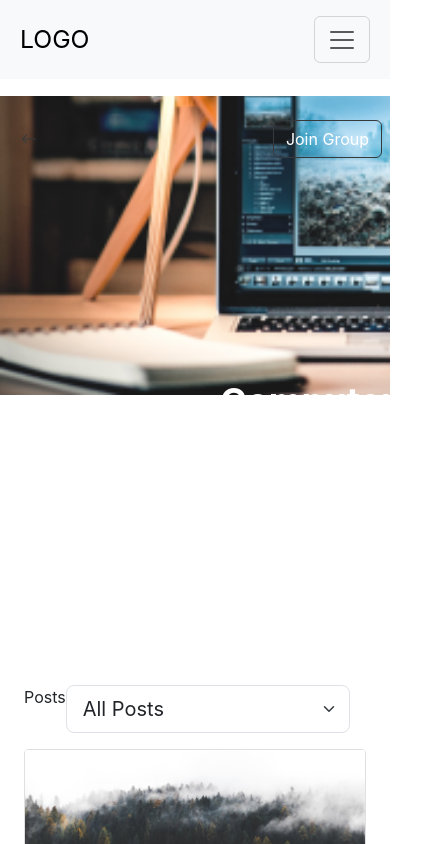
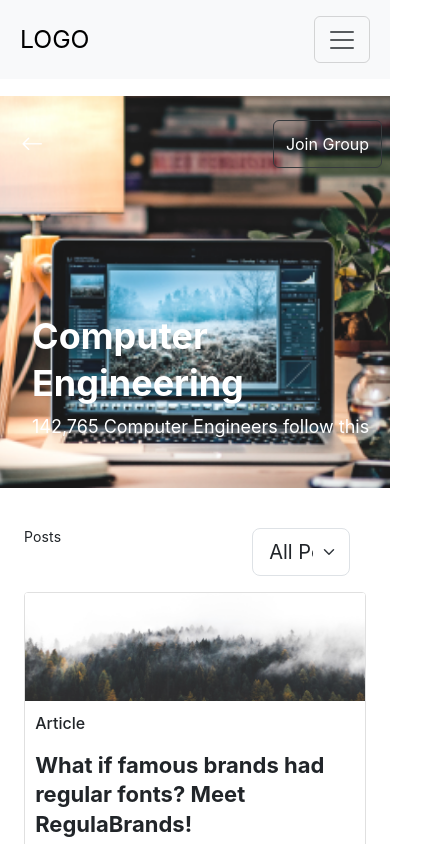
Before and after one commit to muskan2532150/Convin, a React (Create React App) app: page / in a window 390 px wide. Shown: the top 844 px of the page, 432 px wide, since content can reach past the window. Built offline with nearby package versions, Linux system fonts and the light colour scheme.

Commit message:
Add select css

```diff
--- a/src/assets/PostContainer.css
+++ b/src/assets/PostContainer.css
@@ -9,6 +9,11 @@
     width: 100%;
     background-size: cover;
     background-position: 0px -250px;
+}
+
+.main-img i {
+    color: #fff;
+    font-size: 1.4rem;
 }
 
 .main-body {
@@ -58,12 +63,39 @@
 
 li {
     font-weight: 400;
-font-size: 16px;
-line-height: 21px;
+    font-size: 16px;
+    line-height: 21px;
 }
 
-@media  (max-width: 576px) {
-    .li-btn{
+.selectp {
+    font-size: 14px;
+    line-height: 18px;
+    letter-spacing: 0.01em;
+    color: #212529;
+}
+
+#select {
+    width: 30%;
+}
+
+option {
+    width: 10%;
+}
+
+
+@media (max-width: 576px) {
+    .li-btn {
         font-size: 1.4rem;
     }
+
+    .main-img {
+        width: auto;
+        background-position: center;
+    }
+
+    .main-body {
+        margin-top: 145px;
+        margin-left: 2rem;
+        margin-right: 0;
+    }
 }
```
